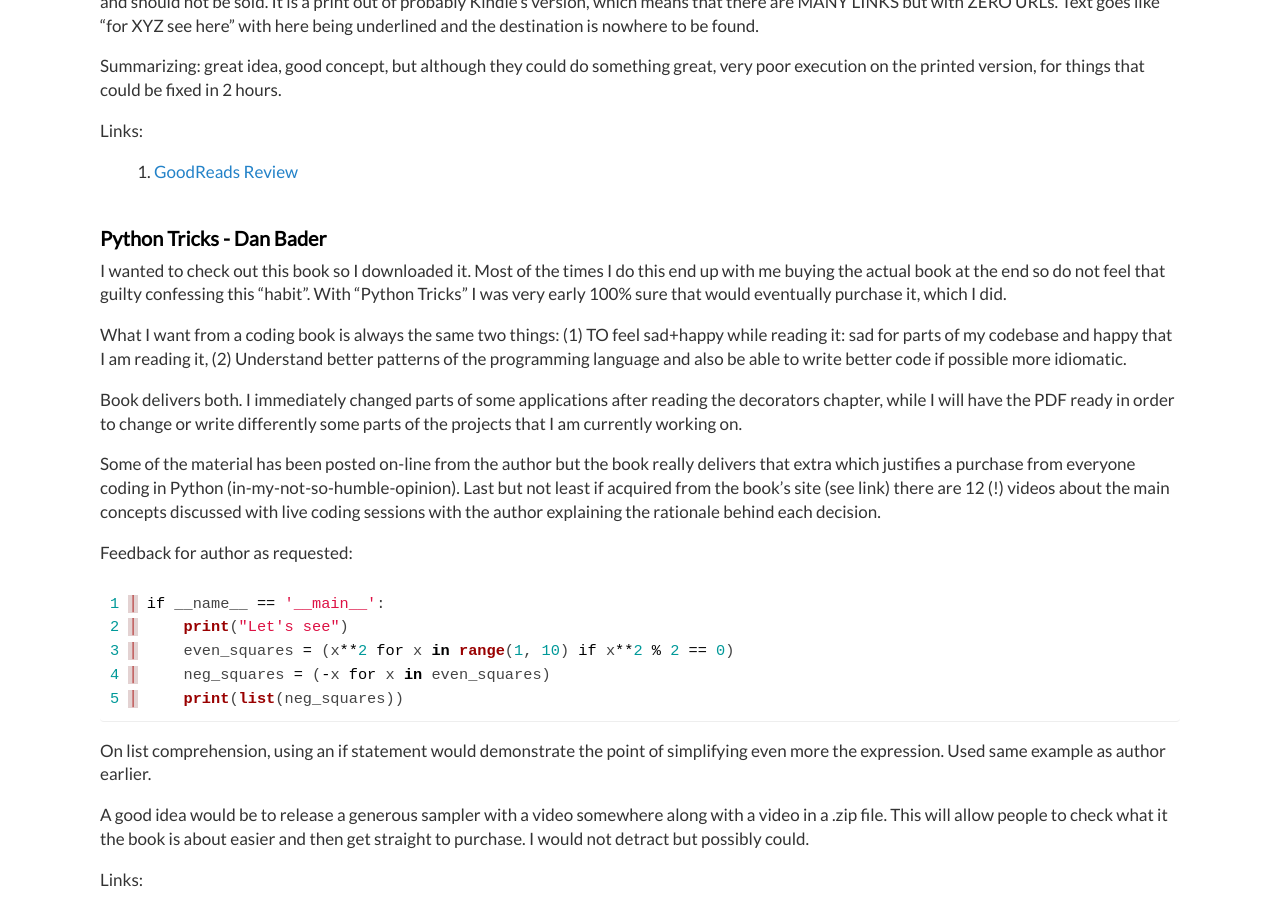
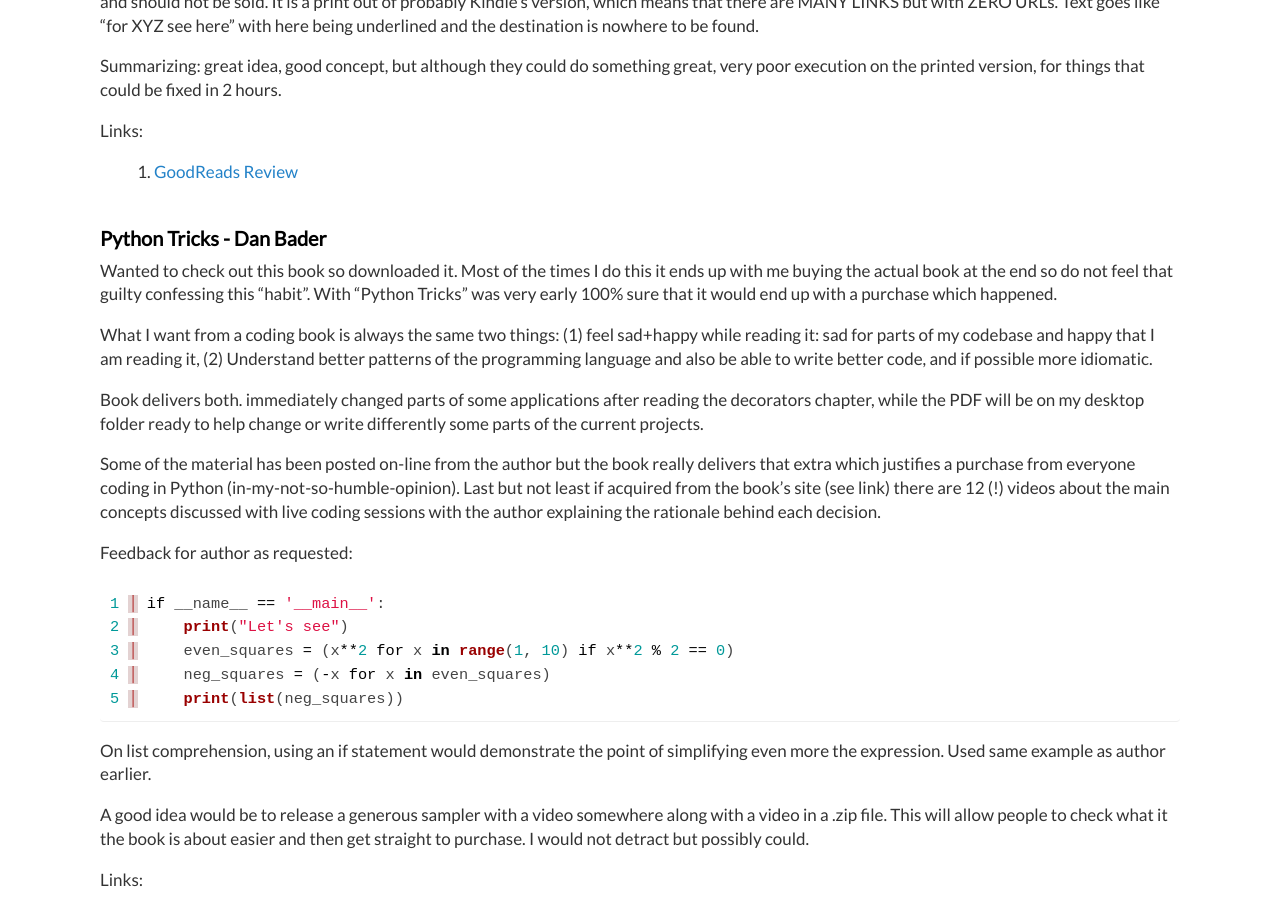
Before and after one commit to dimitrismistriotis/dimitrismistriotis.github.io, a Jekyll site: the page built from _posts/2018-01-21-books_of_2018.md, in a window 1280 px wide and 900 px high, scrolled down 9611 px. Built offline with Jekyll 4.4.1, drawn with Linux system fonts in a browser that asks for light colours.

Commit message:
Less "I" and small rewrites.

```diff
--- a/_posts/2018-01-21-books_of_2018.md
+++ b/_posts/2018-01-21-books_of_2018.md
@@ -558,20 +558,19 @@
 
 ## Python Tricks - Dan Bader
 
-I wanted to check out this book so I downloaded it. Most of the times I do this
-end up with me buying the actual book at the end so do not feel that guilty
-confessing this "habit". With "Python Tricks" I was very early 100% sure that
-would eventually purchase it, which I did.
+Wanted to check out this book so downloaded it. Most of the times I do this it
+ends up with me buying the actual book at the end so do not feel that guilty
+confessing this "habit". With "Python Tricks" was very early 100% sure that
+it would end up with a purchase which happened.
 
-What I want from a coding book is always the same two things: (1) TO feel
+What I want from a coding book is always the same two things: (1) feel
 sad+happy while reading it: sad for parts of my codebase and happy that I am
 reading it, (2) Understand better patterns of the programming language and
-also be able to write better code if possible more idiomatic.
+also be able to write better code, and if possible more idiomatic.
 
-Book delivers both. I immediately changed parts of some applications after
-reading the decorators chapter, while I will have the PDF ready in order to
-change or write differently some parts of the projects that I am currently
-working on.
+Book delivers both. immediately changed parts of some applications after
+reading the decorators chapter, while the PDF will be on my desktop folder
+ready to help change or write differently some parts of the current projects.
 
 Some of the material has been posted on-line from the author but the book
 really delivers that extra which justifies a purchase from everyone coding in
```
